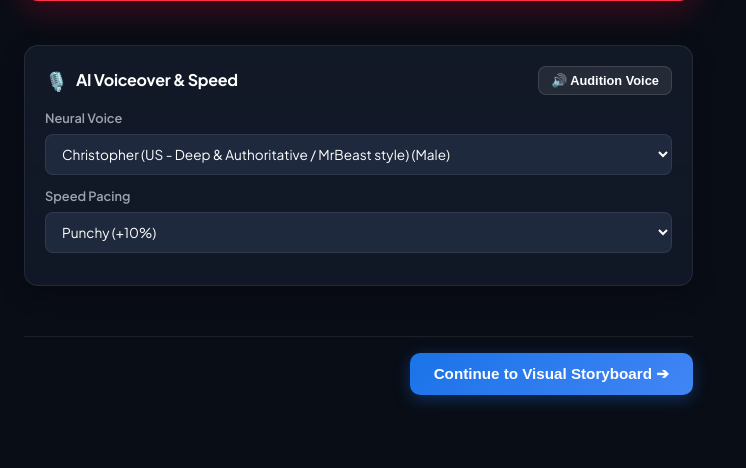
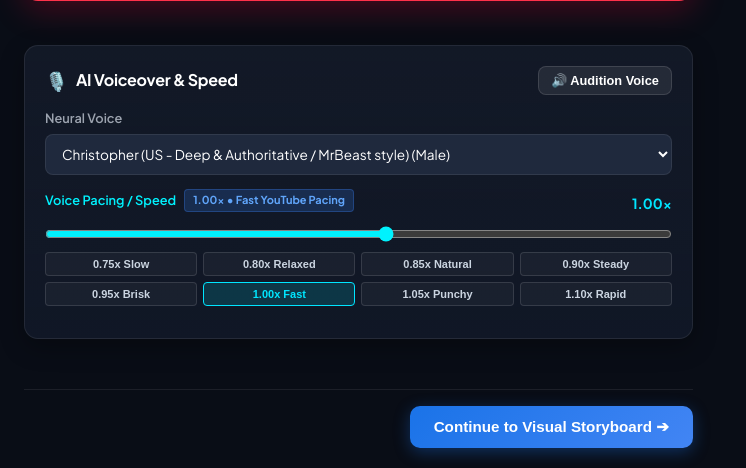
Before and after one commit to mk3081652/yt-shorts-generator, a FastAPI app: page / in a window 1280 px wide. Shown: the part 899-1367 px from the top of the page, without its empty margins (0-746 px from the left). Before the commit the page ends 1305 px from the top, so only its background shows below. Run offline with FastAPI, Linux system fonts and the light colour scheme; data that the repository does not hold is empty; some libraries are stand-ins or nearby versions.

Commit message:
Calibrate voice speeds, add per-voice pacing controls and quick presets, boost audio mixing, and fix thumbnail extraction

```diff
--- a/engine/thumbnail.py
+++ b/engine/thumbnail.py
@@ -42,6 +42,7 @@ def extract_best_frame_from_video(
     output_path: Optional[str] = None,
     target_w: int = 1280,
     target_h: int = 720,
+    timestamp: Optional[float] = None,
 ) -> Optional[str]:
     """
     Extracts a sharp frame from the rendered 9:16 video and immediately
@@ -68,7 +69,10 @@ def extract_best_frame_from_video(
         f"scale={target_w}:{target_h}:flags=lanczos"
     )
 
-    for ts in (1.5, 3.0, 5.0, 0.5):
+    ts_list = [timestamp] if timestamp is not None else []
+    ts_list.extend([ts for ts in (1.5, 3.0, 5.0, 0.5) if ts not in ts_list])
+
+    for ts in ts_list:
         cmd = [
             FFMPEG_EXE, "-y",
             "-ss", f"{ts:.2f}",
--- a/static/js/main.js
+++ b/static/js/main.js
@@ -171,6 +171,9 @@ document.addEventListener("DOMContentLoaded", async () => {
 
     const voiceSelect = document.getElementById("voiceSelect");
     const speedSelect = document.getElementById("speedSelect");
+    const voiceSpeedSlider = document.getElementById("voiceSpeedSlider");
+    const voiceSpeedValue = document.getElementById("voiceSpeedValue");
+    const voiceSpeedBadge = document.getElementById("voiceSpeedBadge");
     const previewVoiceBtn = document.getElementById("previewVoiceBtn");
     const voiceAudioPreview = document.getElementById("voiceAudioPreview");
 
@@ -376,7 +379,11 @@ document.addEventListener("DOMContentLoaded", async () => {
 
         if (sumVoice && voiceSelect) {
             const opt = voiceSelect.options[voiceSelect.selectedIndex];
-            sumVoice.textContent = opt ? opt.text : "Neural Voice";
+            const curVoice = voiceSelect.value;
+            const spd = getVoiceSpeed(curVoice);
+            const label = getSpeedLabel(spd);
+            const voiceTitle = opt ? opt.text.split("(")[0].trim() : "Neural Voice";
+            sumVoice.textContent = `${voiceTitle} (${spd.toFixed(2)}x • ${label})`;
         }
 
         if (sumStoryboard) {
@@ -482,11 +489,120 @@ document.addEventListener("DOMContentLoaded", async () => {
         });
     }
 
-    // Audition Voice
+    // ==========================================
+    // Per-Voice Calibrated Pacing & Speed Management
+    // ==========================================
+    const SPEED_LABELS = {
+        0.70: "Dramatic Slow",
+        0.75: "Dramatic Slow",
+        0.80: "Relaxed Storyteller",
+        0.85: "Natural & Deep",
+        0.88: "Suspenseful Mystery",
+        0.90: "Steady & Clear",
+        0.95: "Brisk & Engaging",
+        1.00: "Fast YouTube Pacing",
+        1.05: "Punchy Shorts",
+        1.10: "Rapid High-Energy",
+        1.15: "Hyper Turbo",
+        1.20: "Hyper Turbo",
+        1.25: "Maximum Speed"
+    };
+
+    function getSpeedLabel(val) {
+        const rounded = Math.round(parseFloat(val) * 100) / 100;
+        if (SPEED_LABELS[rounded]) return SPEED_LABELS[rounded];
+        if (rounded <= 0.75) return "Dramatic Slow";
+        if (rounded <= 0.85) return "Natural & Deep";
+        if (rounded <= 0.95) return "Steady & Clear";
+        if (rounded <= 1.05) return "Punchy Pacing";
+        return "Rapid High-Energy";
+    }
+
+    const DEFAULT_VOICE_SPEEDS = {
+        "kokoro:am_adam": 0.85,
+        "kokoro:am_onyx": 0.85,
+        "kokoro:am_michael": 0.88,
+        "kokoro:bm_george": 0.86,
+        "en-US-ChristopherNeural": 1.00
+    };
+
+    let userVoiceSpeeds = {};
+    try {
+        userVoiceSpeeds = JSON.parse(localStorage.getItem("yt_voice_speeds") || "{}");
+    } catch (e) {
+        userVoiceSpeeds = {};
+    }
+
+    function getVoiceSpeed(voiceId) {
+        if (userVoiceSpeeds && userVoiceSpeeds[voiceId] !== undefined) {
+            return parseFloat(userVoiceSpeeds[voiceId]);
+        }
+        return DEFAULT_VOICE_SPEEDS[voiceId] || 0.85;
+    }
+
+    function setVoiceSpeed(voiceId, speedVal, syncInputs = true) {
+        const num = Math.max(0.70, Math.min(1.25, parseFloat(speedVal) || 0.85));
+        const formatted = num.toFixed(2);
+        userVoiceSpeeds[voiceId] = formatted;
+        try {
+            localStorage.setItem("yt_voice_speeds", JSON.stringify(userVoiceSpeeds));
+        } catch (e) {}
+
+        const label = getSpeedLabel(num);
+        if (voiceSpeedValue) voiceSpeedValue.textContent = `${formatted}x`;
+        if (voiceSpeedBadge) voiceSpeedBadge.textContent = `${formatted}x • ${label}`;
+        if (syncInputs) {
+            if (voiceSpeedSlider) voiceSpeedSlider.value = formatted;
+            if (speedSelect) speedSelect.value = formatted;
+        }
+
+        // Highlight active preset button
+        document.querySelectorAll(".btn-speed-preset").forEach(btn => {
+            const btnSpeed = parseFloat(btn.dataset.speed || 0).toFixed(2);
+            if (btnSpeed === formatted) {
+                btn.classList.add("active-speed-preset");
+                btn.style.borderColor = "#00e6ff";
+                btn.style.background = "rgba(0, 230, 255, 0.15)";
+                btn.style.color = "#00e6ff";
+            } else {
+                btn.classList.remove("active-speed-preset");
+                btn.style.borderColor = "rgba(255, 255, 255, 0.12)";
+                btn.style.background = "rgba(255, 255, 255, 0.04)";
+                btn.style.color = "#cbd5e1";
+            }
+        });
+    }
+
+    // Attach speed control listeners
+    if (voiceSpeedSlider) {
+        voiceSpeedSlider.addEventListener("input", (e) => {
+            const curVoice = voiceSelect ? voiceSelect.value : "kokoro:am_adam";
+            setVoiceSpeed(curVoice, e.target.value, false);
+            if (speedSelect) speedSelect.value = parseFloat(e.target.value).toFixed(2);
+        });
+    }
+
+    document.querySelectorAll(".btn-speed-preset").forEach(btn => {
+        btn.addEventListener("click", () => {
+            const spd = btn.dataset.speed;
+            const curVoice = voiceSelect ? voiceSelect.value : "kokoro:am_adam";
+            setVoiceSpeed(curVoice, spd, true);
+        });
+    });
+
+    if (voiceSelect) {
+        voiceSelect.addEventListener("change", () => {
+            const curVoice = voiceSelect.value;
+            const spd = getVoiceSpeed(curVoice);
+            setVoiceSpeed(curVoice, spd, true);
+        });
+    }
+
+    // Audition Voice with exact selected pace
     if (previewVoiceBtn) {
         previewVoiceBtn.addEventListener("click", async () => {
-            const voice = voiceSelect.value;
-            const rate = speedSelect.value;
+            const voice = voiceSelect ? voiceSelect.value : "kokoro:am_adam";
+            const rate = getVoiceSpeed(voice).toFixed(2);
             const sampleText = scriptInput.value.trim().slice(0, 100) || "Welcome to the ultimate YouTube Shorts Creator!";
 
             previewVoiceBtn.disabled = true;
@@ -497,7 +613,7 @@ document.addEventListener("DOMContentLoaded", async () => {
                 if (res && res.audio_url) {
                     voiceAudioPreview.src = res.audio_url;
                     voiceAudioPreview.play();
-                    showToast("Playing voice audition!", "info");
+                    showToast(`Playing voice audition (${rate}x speed)!`, "info");
                 }
             } catch (err) {
                 showToast(`Voice audition failed: ${err.message}`, "error");
@@ -794,8 +910,8 @@ document.addEventListener("DOMContentLoaded", async () => {
                 return;
             }
 
-            const voice = voiceSelect.value;
-            const voiceRate = speedSelect.value;
+            const voice = voiceSelect ? voiceSelect.value : "kokoro:am_adam";
+            const voiceRate = getVoiceSpeed(voice).toFixed(2);
             const subtitleStyle = document.querySelector('input[name="subtitleStyle"]:checked')?.value || "hyper_yellow";
             const bgmTrack = bgmSelect.value;
             const bgmVol = parseFloat(bgmVolume.value) || 0.18;
@@ -1058,9 +1174,16 @@ document.addEventListener("DOMContentLoaded", async () => {
                 const opt = document.createElement("option");
                 opt.value = v.id || v.name;
                 opt.textContent = `${v.name || v.id} (${v.gender || "Neural"})`;
-                if (v.id === "en-US-ChristopherNeural") opt.selected = true;
+                if (v.id === "kokoro:am_adam" || v.id === "en-US-ChristopherNeural") {
+                    opt.selected = true;
+                }
                 voiceSelect.appendChild(opt);
             });
+
+            // Initialize speed control to match the active voice
+            if (voiceSelect && voiceSelect.value) {
+                setVoiceSpeed(voiceSelect.value, getVoiceSpeed(voiceSelect.value), true);
+            }
         }
 
         // Populate BGM
@@ -1598,8 +1721,8 @@ document.addEventListener("DOMContentLoaded", async () => {
             return;
         }
 
-        const voice = voiceSelect ? voiceSelect.value : "en-US-ChristopherNeural";
-        const voiceRate = speedSelect ? speedSelect.value : "+10%";
+        const voice = voiceSelect ? voiceSelect.value : "kokoro:am_adam";
+        const voiceRate = getVoiceSpeed(voice).toFixed(2);
         const subtitleStyle = document.querySelector('input[name="subtitleStyle"]:checked')?.value || "hyper_yellow";
         const bgmTrack = bgmSelect ? bgmSelect.value : "mystery_suspense";
         const bgmVol = bgmVolume ? (parseFloat(bgmVolume.value) || 0.18) : 0.18;
--- a/templates/index.html
+++ b/templates/index.html
@@ -184,16 +184,40 @@
                             <select id="voiceSelect" class="form-select"></select>
                         </div>
 
-                        <div class="form-row">
-                            <div class="form-group flex-1">
-                                <label for="speedSelect">Speed Pacing</label>
-                                <select id="speedSelect" class="form-select">
-                                    <option value="+0%">Normal (1.0x)</option>
-                                    <option value="+10%" selected>Punchy (+10%)</option>
-                                    <option value="+15%">Fast (+15%)</option>
-                                    <option value="+20%">Hyper Viral (+20%)</option>
-                                </select>
+                        <div class="form-group" style="margin-top: 14px;">
+                            <div class="slider-header" style="display: flex; justify-content: space-between; align-items: center; margin-bottom: 6px;">
+                                <label for="voiceSpeedSlider" style="display: flex; align-items: center; gap: 8px; font-weight: 600; color: #e0e4f0;">
+                                    <span>Voice Pacing / Speed</span>
+                                    <span id="voiceSpeedBadge" style="font-size: 11px; font-weight: 700; padding: 2px 8px; border-radius: 4px; background: rgba(59, 130, 246, 0.2); color: #60a5fa; border: 1px solid rgba(59, 130, 246, 0.3);">0.85x • Natural & Authoritative</span>
+                                </label>
+                                <span id="voiceSpeedValue" style="font-weight: 700; color: #00e6ff; font-size: 14px;">0.85x</span>
                             </div>
+                            <input type="range" id="voiceSpeedSlider" min="0.70" max="1.25" step="0.05" value="0.85" class="form-slider" style="margin-bottom: 10px; width: 100%;">
+
+                            <!-- Quick Preset Pill Buttons -->
+                            <div class="speed-presets-row" style="display: grid; grid-template-columns: repeat(4, 1fr); gap: 6px;">
+                                <button type="button" class="btn-speed-preset" data-speed="0.75" title="Dramatic slow pace (125 WPM)" style="padding: 5px 6px; font-size: 11px; font-weight: 600; border-radius: 4px; border: 1px solid rgba(255,255,255,0.12); background: rgba(255,255,255,0.04); color: #cbd5e1; cursor: pointer; text-align: center;">0.75x Slow</button>
+                                <button type="button" class="btn-speed-preset" data-speed="0.80" title="Relaxed storytelling pace (140 WPM)" style="padding: 5px 6px; font-size: 11px; font-weight: 600; border-radius: 4px; border: 1px solid rgba(255,255,255,0.12); background: rgba(255,255,255,0.04); color: #cbd5e1; cursor: pointer; text-align: center;">0.80x Relaxed</button>
+                                <button type="button" class="btn-speed-preset active-speed-preset" data-speed="0.85" title="Natural commanding pace (150 WPM) - Recommended" style="padding: 5px 6px; font-size: 11px; font-weight: 600; border-radius: 4px; border: 1px solid #00e6ff; background: rgba(0, 230, 255, 0.15); color: #00e6ff; cursor: pointer; text-align: center;">0.85x Natural</button>
+                                <button type="button" class="btn-speed-preset" data-speed="0.90" title="Steady conversational pace (160 WPM)" style="padding: 5px 6px; font-size: 11px; font-weight: 600; border-radius: 4px; border: 1px solid rgba(255,255,255,0.12); background: rgba(255,255,255,0.04); color: #cbd5e1; cursor: pointer; text-align: center;">0.90x Steady</button>
+                                <button type="button" class="btn-speed-preset" data-speed="0.95" title="Brisk energetic pace (166 WPM)" style="padding: 5px 6px; font-size: 11px; font-weight: 600; border-radius: 4px; border: 1px solid rgba(255,255,255,0.12); background: rgba(255,255,255,0.04); color: #cbd5e1; cursor: pointer; text-align: center;">0.95x Brisk</button>
+                                <button type="button" class="btn-speed-preset" data-speed="1.00" title="Standard fast YouTube pace (171 WPM)" style="padding: 5px 6px; font-size: 11px; font-weight: 600; border-radius: 4px; border: 1px solid rgba(255,255,255,0.12); background: rgba(255,255,255,0.04); color: #cbd5e1; cursor: pointer; text-align: center;">1.00x Fast</button>
+                                <button type="button" class="btn-speed-preset" data-speed="1.05" title="Punchy retention pace" style="padding: 5px 6px; font-size: 11px; font-weight: 600; border-radius: 4px; border: 1px solid rgba(255,255,255,0.12); background: rgba(255,255,255,0.04); color: #cbd5e1; cursor: pointer; text-align: center;">1.05x Punchy</button>
+                                <button type="button" class="btn-speed-preset" data-speed="1.10" title="Rapid high-energy pace" style="padding: 5px 6px; font-size: 11px; font-weight: 600; border-radius: 4px; border: 1px solid rgba(255,255,255,0.12); background: rgba(255,255,255,0.04); color: #cbd5e1; cursor: pointer; text-align: center;">1.10x Rapid</button>
+                            </div>
+                            <!-- Synced legacy select for programmatic access -->
+                            <select id="speedSelect" class="form-select" style="display: none;">
+                                <option value="0.75">0.75x</option>
+                                <option value="0.80">0.80x</option>
+                                <option value="0.85" selected>0.85x</option>
+                                <option value="0.90">0.90x</option>
+                                <option value="0.95">0.95x</option>
+                                <option value="1.00">1.00x</option>
+                                <option value="1.05">1.05x</option>
+                                <option value="1.10">1.10x</option>
+                                <option value="+0%">Normal (1.0x)</option>
+                                <option value="+10%">Punchy (+10%)</option>
+                            </select>
                         </div>
                         <audio id="voiceAudioPreview" class="hidden-audio" controls></audio>
                     </div>
```
Also changed, not shown: engine/render.py (+25 -6 lines), engine/tts.py (+70 -17 lines), tests/test_retention_modules.py (+5 -5 lines), tts_engine.py (+21 -15 lines).
